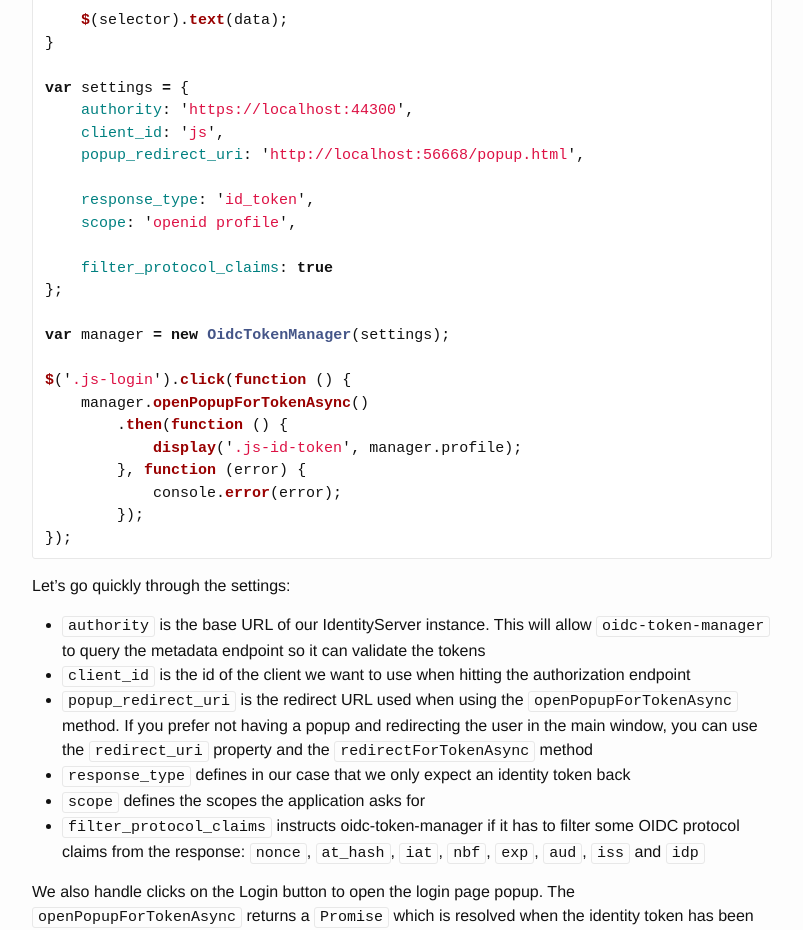
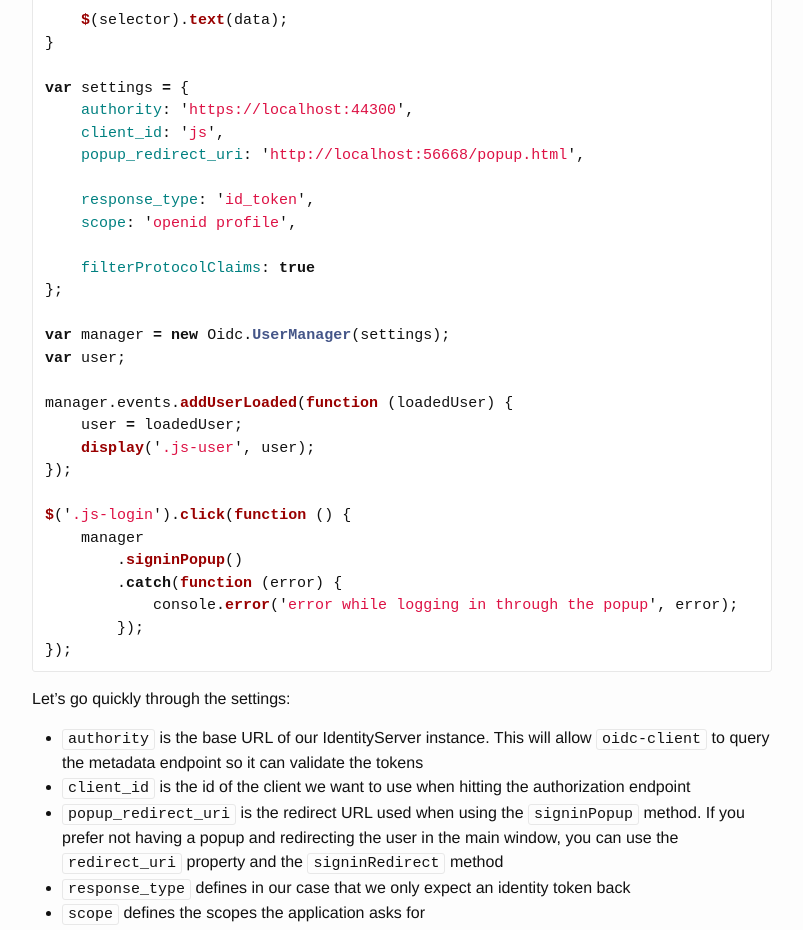
Before and after one commit to IdentityServer/Documentation, a Jekyll site: the page built from docsv2/overview/jsGettingStarted.md, in a window 1280 px wide and 1400 px high, scrolled down 7981 px. Shown: the top 930 px of the window, without its empty margins (238-1041 px from the left). Built offline with Jekyll 4.4.1, drawn with Linux system fonts in a browser that asks for light colours; some of the changed text lies outside the part shown.

Commit message:
update login

````diff
--- a/docsv2/overview/jsGettingStarted.md
+++ b/docsv2/overview/jsGettingStarted.md
@@ -276,7 +276,7 @@
 
 ## JS Client - authentication
 
-Now that we have everything we need, we can configure our login settings in `index.html` thanks to the `OidcTokenManager` JS class.
+Now that we have everything we need, we can configure our login settings in `index.html` thanks to the `UserManager` JS class.
 
 ```js
 // helper function to show data to the user
@@ -299,49 +299,60 @@
     response_type: 'id_token',
     scope: 'openid profile',
 
-    filter_protocol_claims: true
+    filterProtocolClaims: true
 };
 
-var manager = new OidcTokenManager(settings);
+var manager = new Oidc.UserManager(settings);
+var user;
+
+manager.events.addUserLoaded(function (loadedUser) {
+    user = loadedUser;
+    display('.js-user', user);
+});
 
 $('.js-login').click(function () {
-    manager.openPopupForTokenAsync()
-        .then(function () {
-            display('.js-id-token', manager.profile);
-        }, function (error) {
-            console.error(error);
+    manager
+        .signinPopup()
+        .catch(function (error) {
+            console.error('error while logging in through the popup', error);
         });
 });
 ```
 
 Let's go quickly through the settings:
 
- - `authority` is the base URL of our IdentityServer instance. This will allow `oidc-token-manager` to query the metadata endpoint so it can validate the tokens
+ - `authority` is the base URL of our IdentityServer instance. This will allow `oidc-client` to query the metadata endpoint so it can validate the tokens
  - `client_id` is the id of the client we want to use when hitting the authorization endpoint
- - `popup_redirect_uri` is the redirect URL used when using the `openPopupForTokenAsync` method. If you prefer not having a popup and redirecting the user in the main window, you can use the `redirect_uri` property and the `redirectForTokenAsync` method
+ - `popup_redirect_uri` is the redirect URL used when using the `signinPopup` method. If you prefer not having a popup and redirecting the user in the main window, you can use the `redirect_uri` property and the `signinRedirect` method
  - `response_type` defines in our case that we only expect an identity token back
  - `scope` defines the scopes the application asks for
- - `filter_protocol_claims` instructs oidc-token-manager if it has to filter some OIDC protocol claims from the response: `nonce`, `at_hash`, `iat`, `nbf`, `exp`, `aud`, `iss` and `idp`
+ - `filterProtocolClaims` indicates to oidc-client if it has to filter some OIDC protocol claims from the response: `nonce`, `at_hash`, `iat`, `nbf`, `exp`, `aud`, `iss` and `idp`
 
-We also handle clicks on the Login button to open the login page popup. The `openPopupForTokenAsync` returns a `Promise` which is resolved when the identity token has been retrieved and validated.
-The whole token is accessible by the `id_token` property on the `OidcTokenManager` class. For practicality, the associated decoded payload is exposed via the `profile` property.
+We also handle clicks on the Login button to open the login page popup. The `signinPopup` returns a `Promise` which is resolved when the user data has been retrieved and validated.
+
+This data is accessible via 2 ways:
+
+ - as the resolved value of the underlying Promise
+ - as the data associated with the `userLoaded` event
+
+In our case, we added a handler to the `userLoaded` event by passing a callback function to the `events.addUserLoaded` method.
+The data contains several properties like `id_token`, `scope` and `profile` that all contain different pieces of data.
 
 We also have to configure `popup.html`:
 
 ```js
-var manager = new OidcTokenManager();
-manager.processTokenPopup();
+new Oidc.UserManager().signinPopupCallback();
 ```
 
-Under the hoods, the instance of `OidcTokenManager` in the `index.html` page opens a popup and redirects it to the login page. When IdentityServer redirects the user to the popup page, the information is then passed back to the main page and the popup is automatically closed.
+Under the hoods, the instance of `UserManager` in the `index.html` page opens a popup and redirects it to the login page. When IdentityServer redirects the user to the popup page, the information is then passed back to the main page and the popup is automatically closed.
 
 At this stage, you can login:
 
-![login-popup](https://cloud.githubusercontent.com/assets/6102639/12250630/94dce974-b91c-11e5-8077-dabcf88d80e5.png)
+![login-popup](https://cloud.githubusercontent.com/assets/6102639/17659258/bae8530e-6314-11e6-8b1a-0570a26476cc.PNG)
 
-![login-complete](https://cloud.githubusercontent.com/assets/6102639/12250642/a703c0aa-b91c-11e5-9e3f-2b2b70b10e5b.png)
+![login-complete](https://cloud.githubusercontent.com/assets/6102639/17659287/e05f86f2-6314-11e6-941d-1fffe9b94678.PNG)
 
-You can try and set the `filter_protocol_claims` property to `false` and see the additional claims being stored in the `profile` property.
+You can try and set the `filterProtocolClaims` property to `false` and see the additional claims being stored in the `profile` property.
 
 ## JS application - scopes
 
````
